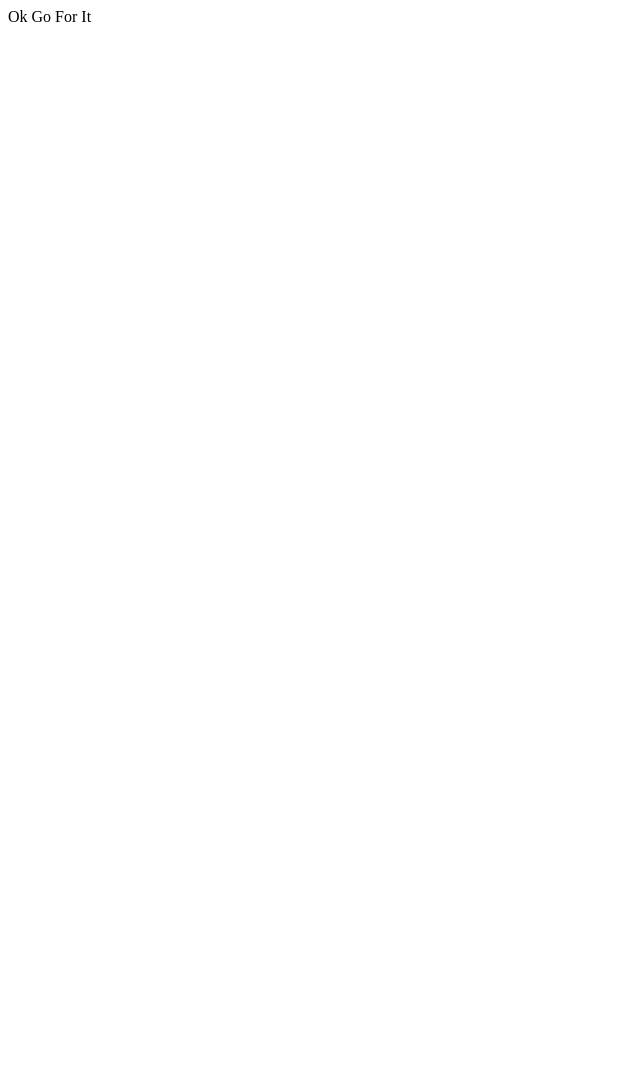
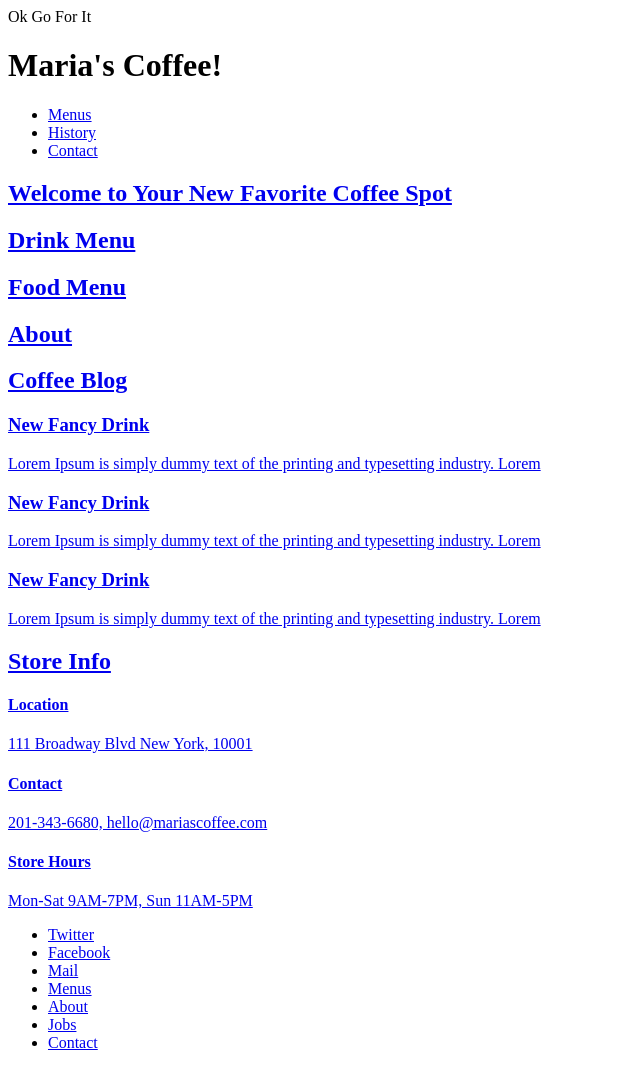
Before and after one commit to codenewbies/ok-go-for-it, a plain HTML site: page index.html in a window 1280 px wide. Shown: the whole page, without its empty margins (0-640 px from the left). Before the commit the page ends 800 px from the top, so only its background shows below. Drawn offline with Linux system fonts and the light colour scheme.

Commit message:
Adds Maria's Coffee Homepage

```diff
--- a/index.html
+++ b/index.html
@@ -1 +1,112 @@
 Ok Go For It
+
+<!DOCTYPE html>
+<html>
+	<head>
+		<title>Maria's Coffee</title>
+	</head>
+
+	<body>
+		<header>
+			<h1>Maria's Coffee!</h1>
+			<nav>
+				<ul>
+					<li><a href="#">Menus</li>
+					<li><a href="#">History</li>
+					<li><a href="#">Contact</li>
+				</ul>
+			</nav>
+		</header>
+
+		<div class="hero">
+			<!--Insert picture here with CSS-->
+			<h2>Welcome to Your New Favorite Coffee Spot</h2>
+		</div>
+
+		<div class="main-content"
+
+			<div class="row">
+
+				<div class="callout">
+					<!--Insert background image using CSS-->
+					<h2>Drink Menu</h2>
+				</div>
+
+				<div class="callout">
+					<!--Insert background image using CSS-->
+					<h2>Food Menu</h2>
+				</div>
+
+				<div class="callout">
+					<!--Insert background image using CSS-->
+					<h2>About</h2>
+				</div>
+
+
+			</div>
+
+			<div class="blog">
+				<h2>Coffee Blog</h2>
+					<article>
+						<h3>New Fancy Drink</h3>
+						<p>Lorem Ipsum is simply dummy text of the printing and typesetting industry. Lorem </p>
+					</article>
+
+					<article>
+						<h3>New Fancy Drink</h3>
+						<p>Lorem Ipsum is simply dummy text of the printing and typesetting industry. Lorem </p>
+					</article>
+
+					<article>
+						<h3>New Fancy Drink</h3>
+						<p>Lorem Ipsum is simply dummy text of the printing and typesetting industry. Lorem </p>
+					</article>
+
+
+				<aside>
+
+					<h2>Store Info</h2>
+					<div>
+						<h4>Location</h4>
+						<p>111 Broadway Blvd New York, 10001</p>
+					</div>
+
+					<div>
+						<h4>Contact</h4>
+						<p>201-343-6680, hello@mariascoffee.com</p>
+					</div>
+
+					<div>
+						<h4>Store Hours</h4>
+						<p>Mon-Sat 9AM-7PM, Sun 11AM-5PM</p>
+					</div>
+
+				</aside>
+
+			</div>
+
+
+
+		</div>
+
+		<footer>
+			<nav>
+				<ul>
+					<li><a href="#">Twitter</li>
+					<!--Add sprites with CSS-->
+					<li><a href="#">Facebook</li>
+					<!--Add sprites with CSS-->
+					<li><a href="#">Mail</li>
+					<!--Add sprites with CSS-->
+
+					<li><a href="#">Menus</li>
+					<li><a href="#">About</li>
+					<li><a href="#">Jobs</li>
+					<li><a href="#">Contact</li>
+				</ul>
+			</nav>
+		</footer>
+
+	</body>
+
+</html>
```
